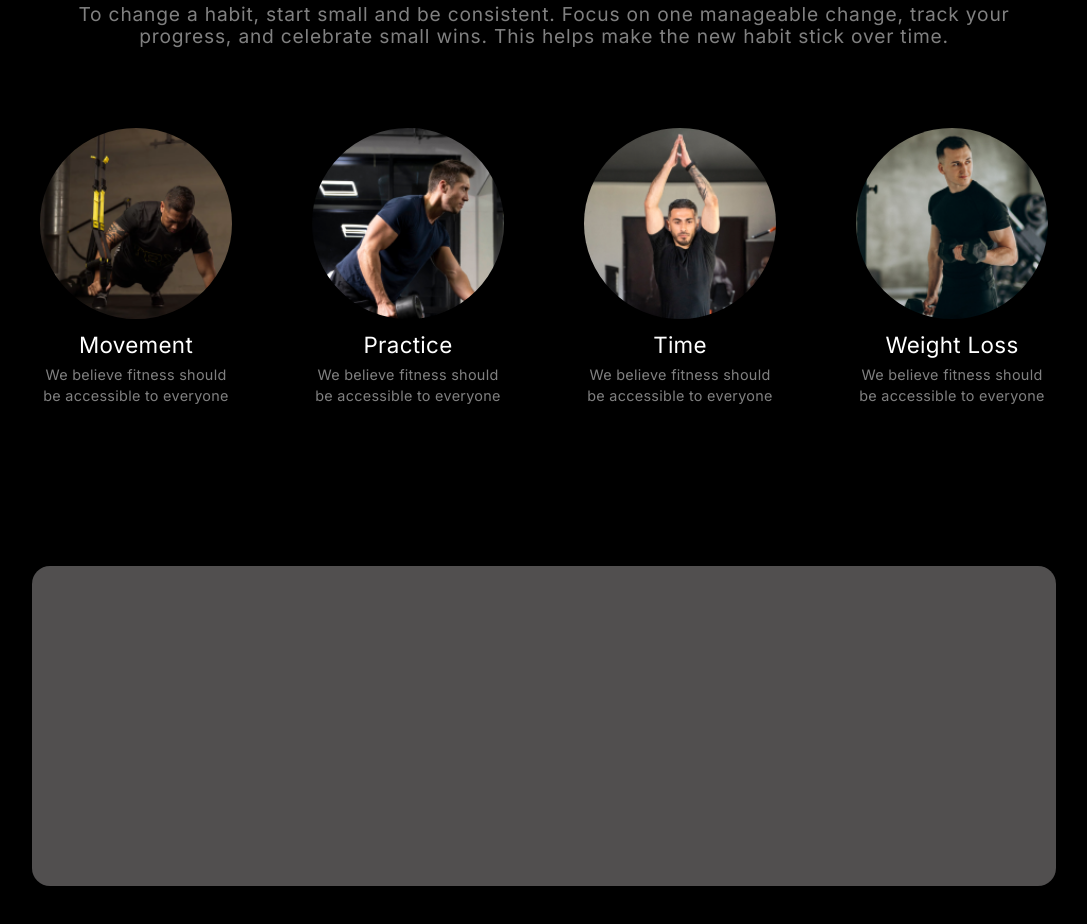
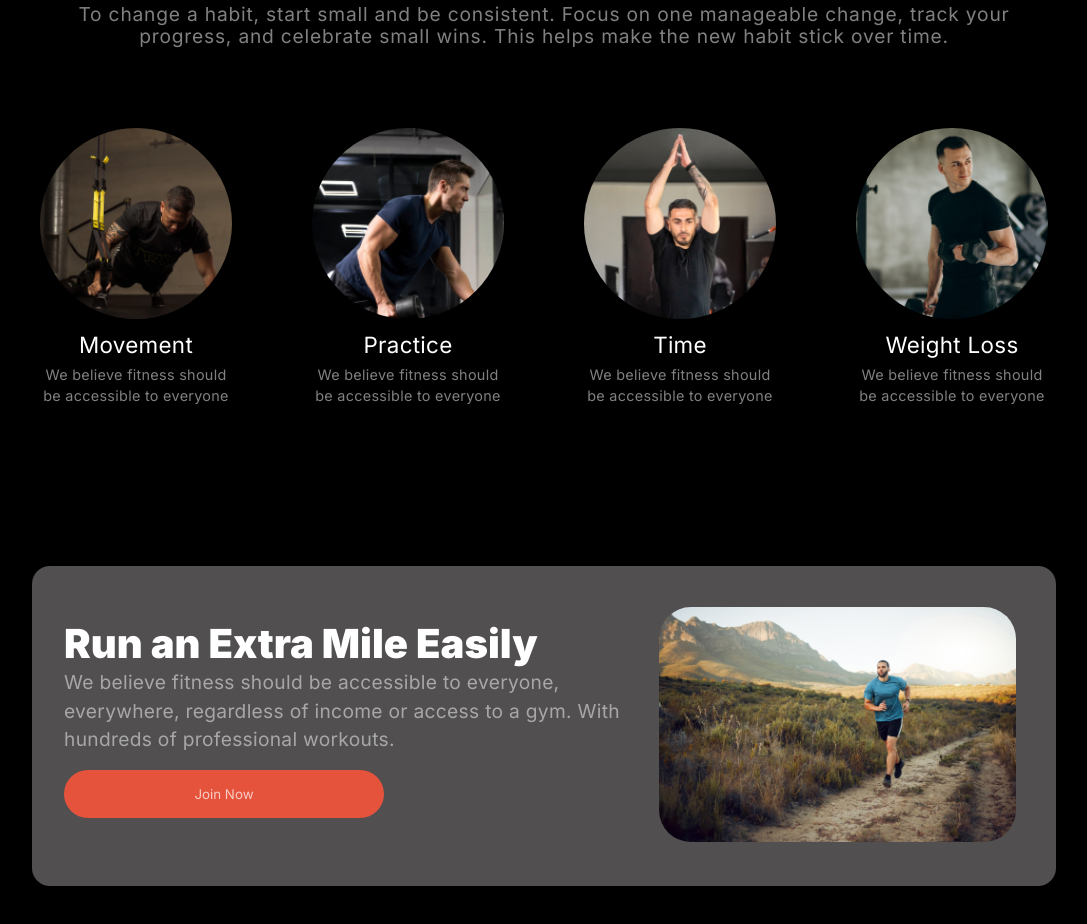
Before and after one commit to Shariful71/Gymnastics_B10A2-versatile-ui, a plain HTML site: page index.html in a window 1280 px wide. Shown: the part 940-1864 px from the top of the page, without its empty margins (96-1183 px from the left). Drawn offline with Linux system fonts and the light colour scheme.

Commit message:
added run section

```diff
--- a/index.html
+++ b/index.html
@@ -125,5 +125,19 @@
         <!-- Run an Extra Mile Start -->
         <section class="runAnExtra">
           <div class="runAnText">
+          <h3>Run an Extra Mile Easily</h3>
+          <p>
+            We believe fitness should be accessible to everyone, everywhere,
+            regardless of income or access to a gym. With hundreds of
+            professional workouts.
+          </p>
+          <button class="headBtn1">Join Now</button>
+        </div>
+        <div class="runAnImg">
+          <img src="./images/run.jpg" alt="" />
+        </div>
+      </section>
+      <!-- Run an Extra Mile End -->
+
 </body>
 </html>
```
